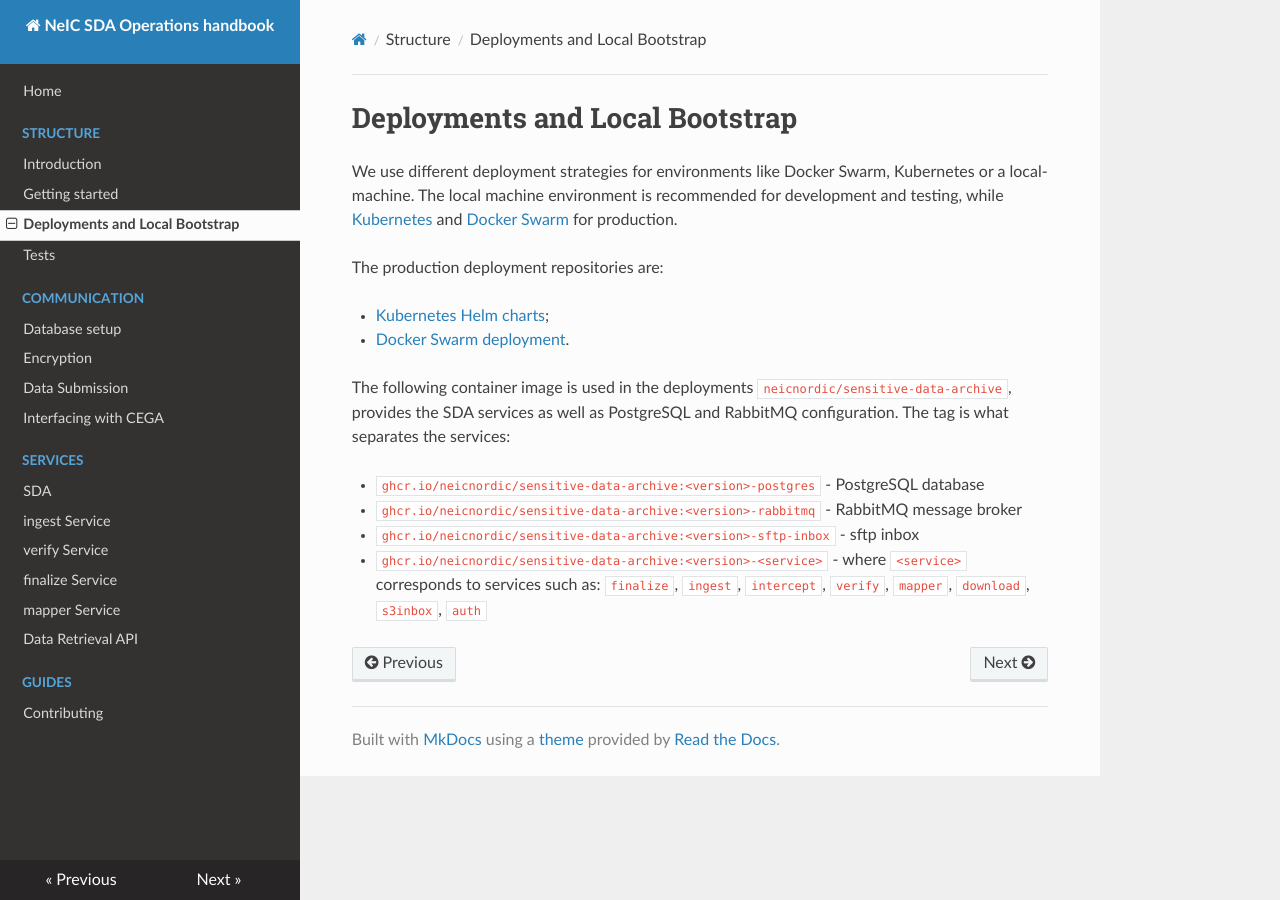
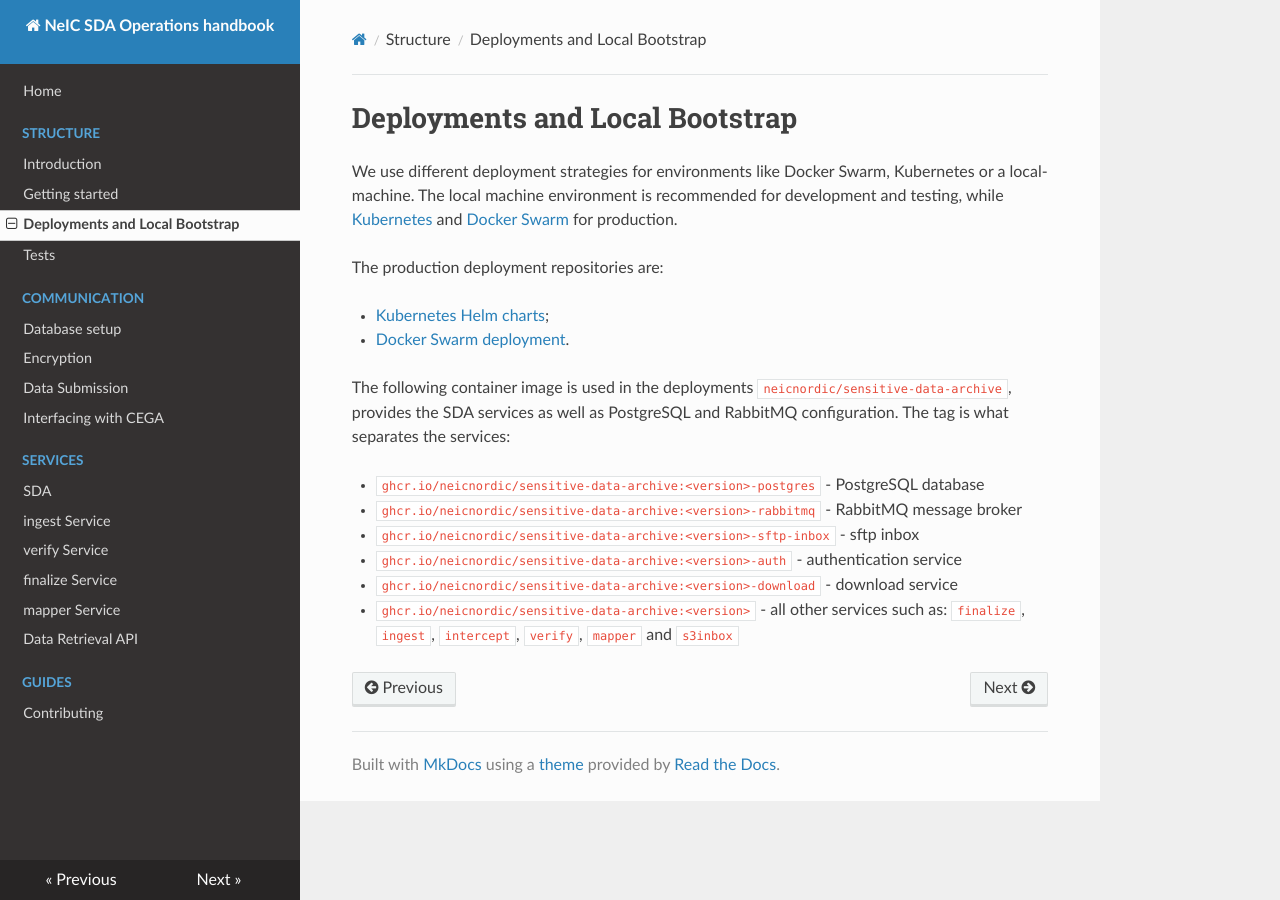
Before and after one commit to neicnordic/neic-sda, an MkDocs documentation site: the page built from docs/deploy.md, in a window 1280 px wide. Built offline with MkDocs 1.6.1, drawn with Linux system fonts in a browser that asks for light colours; nearby versions of some CDN libraries.

Commit message:
add auth & download container images separately
Co-authored-by: Joakim Bygdell <j.bygdell@gmail.com>

```diff
--- a/docs/deploy.md
+++ b/docs/deploy.md
@@ -18,4 +18,6 @@ The following container image is used in the deployments `neicnordic/sensitive-d
 - `ghcr.io/neicnordic/sensitive-data-archive:<version>-postgres` - PostgreSQL database
 - `ghcr.io/neicnordic/sensitive-data-archive:<version>-rabbitmq` - RabbitMQ message broker
 - `ghcr.io/neicnordic/sensitive-data-archive:<version>-sftp-inbox` - sftp inbox
-- `ghcr.io/neicnordic/sensitive-data-archive:<version>-<service>` - where `<service>` corresponds to services such as: `finalize`, `ingest`, `intercept`, `verify`, `mapper`, `download`, `s3inbox`, `auth`
+- `ghcr.io/neicnordic/sensitive-data-archive:<version>-auth` - authentication service
+- `ghcr.io/neicnordic/sensitive-data-archive:<version>-download` - download service
+- `ghcr.io/neicnordic/sensitive-data-archive:<version>` - all other services such as: `finalize`, `ingest`, `intercept`, `verify`, `mapper` and `s3inbox`
```
